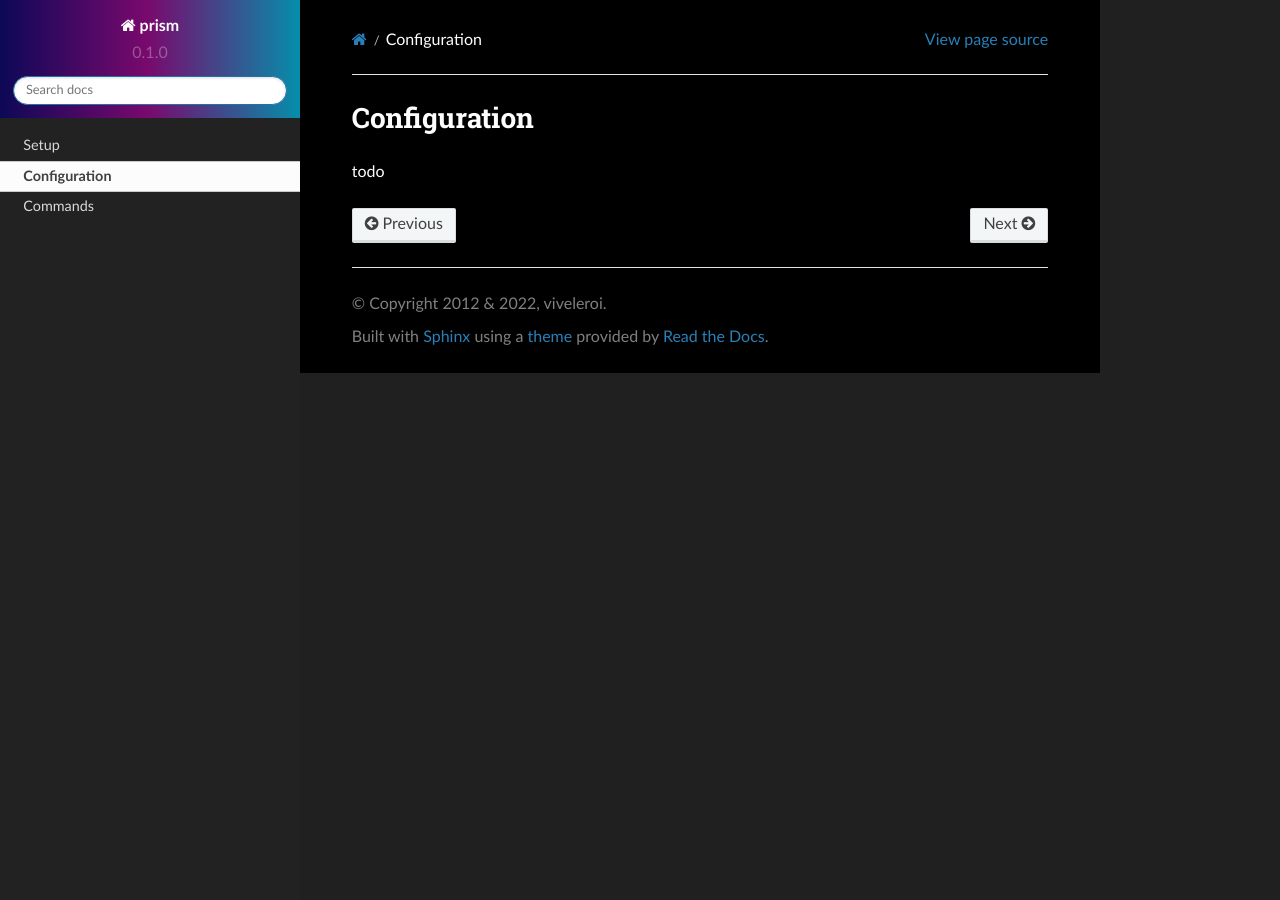
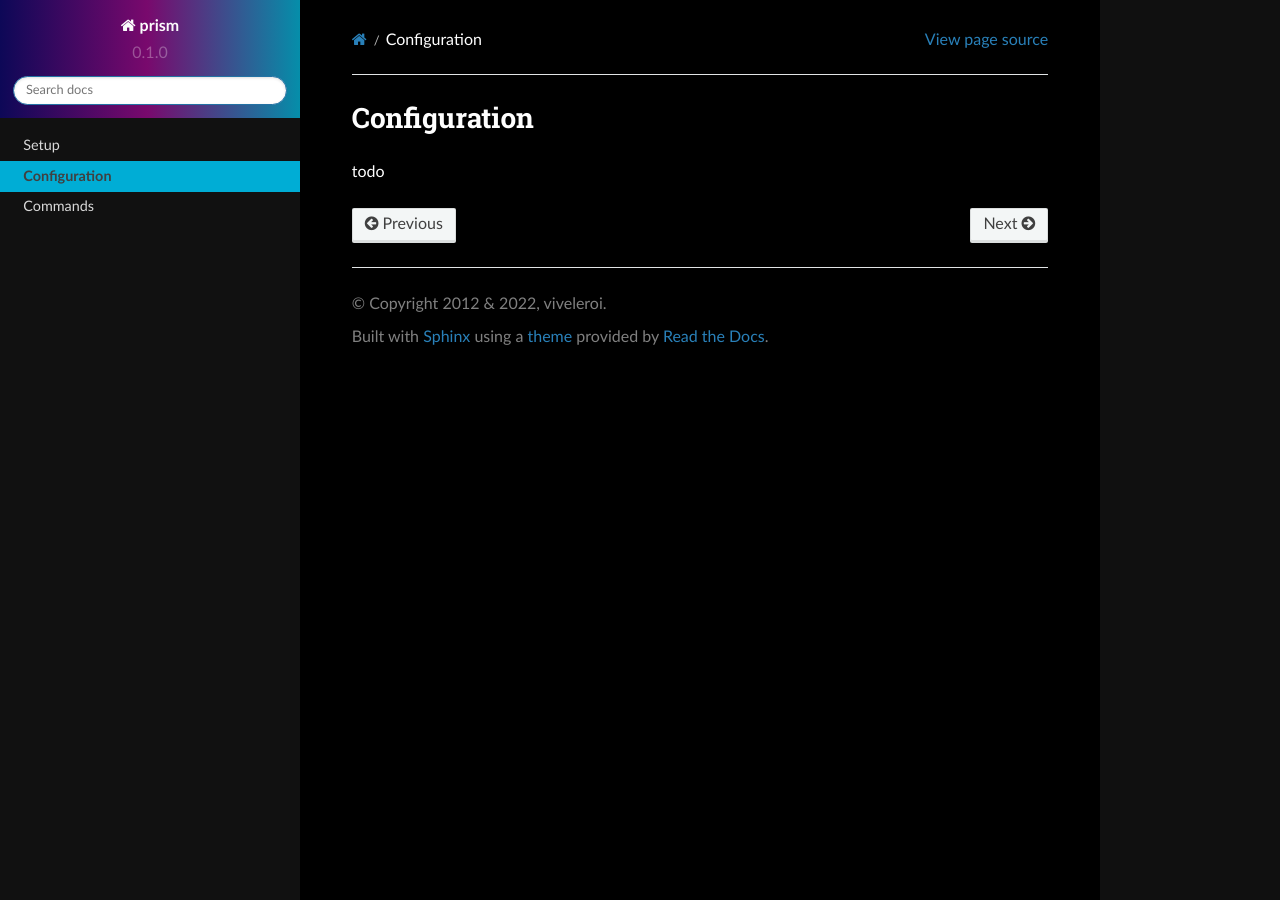
Before and after one commit to prism/prism-docs, a Sphinx documentation site: the page built from docs/source/config.rst, in a window 1280 px wide. Built offline with Sphinx 7.4.7 and the Read the Docs theme 2.0.0, drawn with Linux system fonts in a browser that asks for light colours.

Commit message:
Theme improvements

```diff
--- a/docs/source/_static/css/prism.css
+++ b/docs/source/_static/css/prism.css
@@ -3,7 +3,7 @@ body {
 }
 
 .wy-body-for-nav, .wy-nav-side{
-	background: #222;
+	background: #111;
 }
 
 .wy-nav-content {
@@ -22,3 +22,31 @@ body {
 .rst-content .note, .rst-content .seealso, .rst-content .wy-alert-info.admonition, .rst-content .wy-alert-info.admonition-todo, .rst-content .wy-alert-info.attention, .rst-content .wy-alert-info.caution, .rst-content .wy-alert-info.danger, .rst-content .wy-alert-info.error, .rst-content .wy-alert-info.hint, .rst-content .wy-alert-info.important, .rst-content .wy-alert-info.tip, .rst-content .wy-alert-info.warning, .wy-alert.wy-alert-info {
 	background: #282b38;
 }
+
+.wy-nav-content-wrap, .wy-nav-content {
+	height: 100%;
+}
+
+.wy-menu-vertical li.current {
+	background: #088AA8;
+}
+
+.wy-menu-vertical li.current>a, .wy-menu-vertical li.on a {
+	background: #00add5
+}
+
+.wy-menu-vertical li.current a {
+	border-right-color: #088AA8;
+}
+
+.wy-menu-vertical li.current a:hover {
+	background: #01cfff;
+}
+
+.wy-menu-vertical li.toctree-l1.current>a {
+	border-color: #00add5
+}
+
+.wy-menu-vertical li.current>a:hover, .wy-menu-vertical li.on a:hover {
+	background: #01cfff;
+}
```
